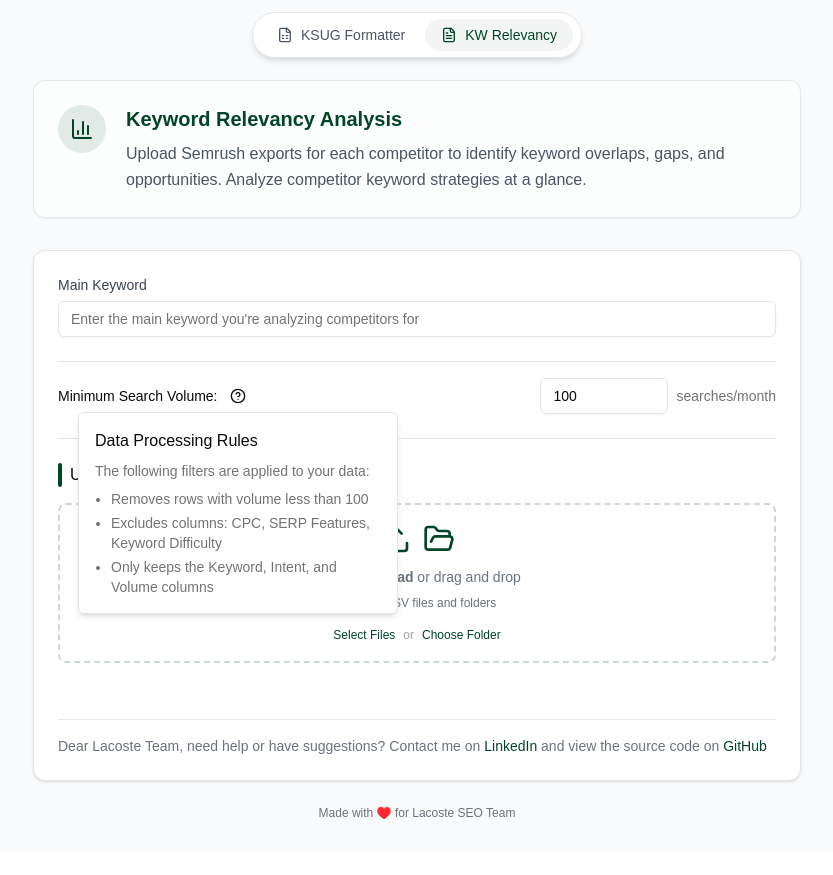
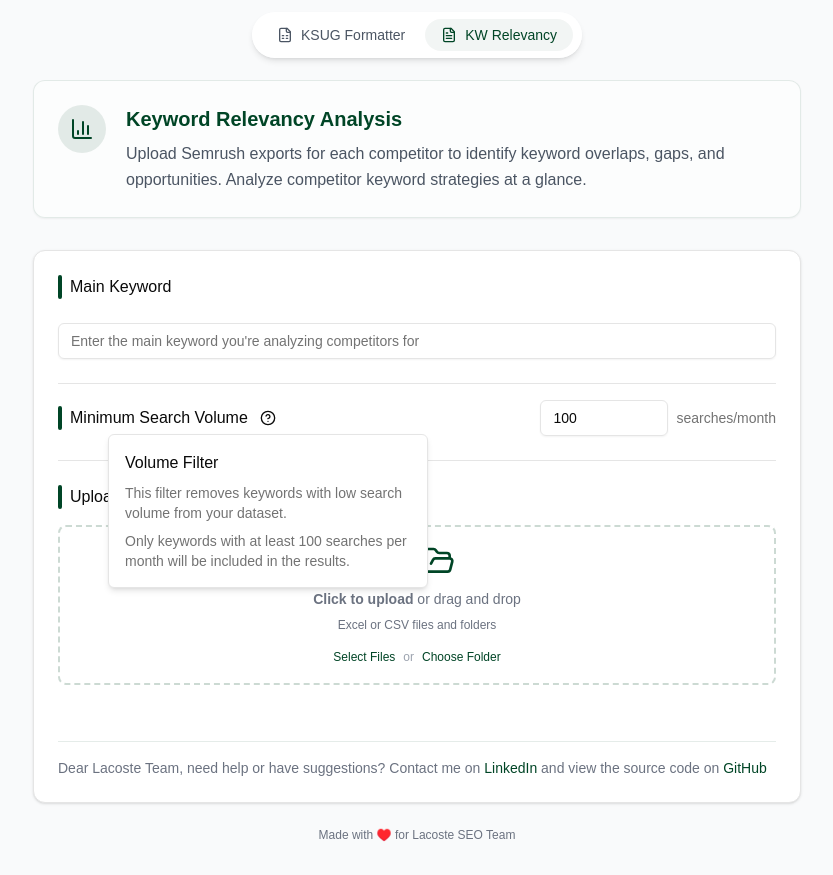
Before and after one commit to azudev4/semrush-excel-filter, a Next.js app: page /kw-relevancy in a window 1280 px wide. Both pictures are taken after a click on the button 460 px from the left and 396 px from the top of the page. Shown: the whole page, without its empty margins (223-1056 px from the left). Before the commit the page ends 853 px from the top, so only its background shows below. Built offline with nearby package versions, Linux system fonts and the light colour scheme.

Commit message:
visual enhancement & sheet order fix

```diff
--- a/src/components/container/KwRelevancyApp.tsx
+++ b/src/components/container/KwRelevancyApp.tsx
@@ -3,9 +3,6 @@ import React, { useState } from 'react';
 import {
   Card,
   CardContent,
-  CardDescription,
-  CardHeader,
-  CardTitle
 } from '@/components/ui/card';
 import {
   Alert,
@@ -24,6 +21,7 @@ import { Input } from '@/components/ui/input';
 import { FileData, DEFAULT_MIN_VOLUME } from '@/lib/constants';
 import { ToolIntro } from '@/components/common/ToolIntro';
 import { BarChart3 } from 'lucide-react';
+import { motion } from 'framer-motion';
 
 const KwRelevancyApp = () => {
   const [mainKeyword, setMainKeyword] = useState('');
@@ -119,10 +117,17 @@ const KwRelevancyApp = () => {
 
         <Card>
           <CardContent className="pt-6 space-y-6">
+            <motion.div
+              className="flex items-center gap-2 mb-4"
+              initial={{ opacity: 0, y: 0 }}
+              animate={{ opacity: 1, y: 0 }}
+              transition={{ duration: 0.2, delay: 0.1 }}
+            >
+              <div className="h-6 w-1 bg-[#004526] rounded-full" />
+              <h3 className="text-base font-medium">Main Keyword</h3>
+            </motion.div>
+
             <div>
-              <label className="text-sm font-medium text-gray-700 mb-1.5 block">
-                Main Keyword
-              </label>
               <Input
                 type="text"
                 value={mainKeyword}
--- a/src/components/excel/DownloadProgressDialog.tsx
+++ b/src/components/excel/DownloadProgressDialog.tsx
@@ -32,34 +32,34 @@ export const DownloadProgressDialog: React.FC<DownloadProgressDialogProps> = ({
 
   return (
     <Dialog open={isOpen} onOpenChange={onOpenChange}>
-      <DialogContent className="sm:max-w-md">
-        <DialogHeader>
-          <div className="flex items-center justify-center w-12 h-12 mx-auto mb-4 rounded-full bg-[#004526]/10">
+      <DialogContent className="sm:max-w-md py-8">
+        <DialogHeader className="mb-6">
+          <div className="flex items-center justify-center w-14 h-14 mx-auto mb-6 rounded-full bg-[#004526]/10">
             {processing ? (
-              <Loader2 className="w-6 h-6 text-[#004526] animate-spin" />
+              <Loader2 className="w-7 h-7 text-[#004526] animate-spin" />
             ) : (
-              <CheckCircle2 className="w-6 h-6 text-green-500" />
+              <CheckCircle2 className="w-7 h-7 text-green-500" />
             )}
           </div>
-          <DialogTitle className="text-center text-xl mb-2">
+          <DialogTitle className="text-center text-xl mb-4">
             {processing ? "Generating Keyword Analysis" : "Analysis Complete"}
           </DialogTitle>
-          <div className="flex justify-center mb-4">
-            <Badge variant="secondary" className="text-sm px-3 py-1">
+          <div className="flex justify-center">
+            <Badge variant="secondary" className="text-sm px-4 py-1.5">
               Processing {fileCount} {fileCount === 1 ? 'file' : 'files'}
             </Badge>
           </div>
         </DialogHeader>
 
         {processing ? (
-          <div className="space-y-4">
-            <div className="bg-[#004526]/5 p-4 rounded-lg border border-[#004526]/10">
+          <div className="space-y-6 px-2">
+            <div className="bg-[#004526]/5 p-5 rounded-lg border border-[#004526]/10">
               <p className="text-sm text-[#004526] font-medium text-center">
                 Analyzing keywords and generating report...
               </p>
             </div>
-            <div className="flex items-center gap-3">
-              <div className="w-8 h-8 rounded-full bg-[#004526]/10 flex items-center justify-center">
+            <div className="flex items-center gap-4 mt-4 px-2">
+              <div className="w-10 h-10 rounded-full bg-[#004526]/10 flex items-center justify-center">
                 <Download className="w-5 h-5 text-[#004526]" />
               </div>
               <div className="flex-1">
@@ -70,9 +70,9 @@ export const DownloadProgressDialog: React.FC<DownloadProgressDialogProps> = ({
             </div>
           </div>
         ) : (
-          <div className="space-y-4">
-            <div className="flex items-center gap-3 p-4 bg-green-50 rounded-lg border border-green-200">
-              <CheckCircle2 className="w-5 h-5 text-green-500 flex-shrink-0" />
+          <div className="space-y-4 px-2">
+            <div className="flex items-center gap-4 p-5 bg-green-50 rounded-lg border border-green-200">
+              <CheckCircle2 className="w-6 h-6 text-green-500 flex-shrink-0" />
               <p className="text-sm text-green-800">
                 Your keyword analysis has been successfully generated!
               </p>
--- a/src/components/excel/DownloadSection.tsx
+++ b/src/components/excel/DownloadSection.tsx
@@ -1,7 +1,13 @@
 import React from 'react';
 import { Input } from '@/components/ui/input';
 import { Button } from '@/components/ui/button';
-import { Download } from 'lucide-react';
+import { Download, HelpCircle } from 'lucide-react';
+import {
+  Popover,
+  PopoverContent,
+  PopoverTrigger,
+} from "@/components/ui/popover";
+import { motion } from 'framer-motion';
 
 interface DownloadSectionProps {
   outputFilename: string;
@@ -21,6 +27,37 @@ export const DownloadSection: React.FC<DownloadSectionProps> = ({
   disabled,
 }) => {
   return (
+    <div className="border-t pt-6">
+      <motion.div
+        className="flex items-center gap-2 mb-4"
+        initial={{ opacity: 0, y: 0 }}
+        animate={{ opacity: 1, y: 0 }}
+        transition={{ duration: 0.2, delay: 0.1 }}
+      >
+        <div className="h-6 w-1 bg-[#004526] rounded-full" />
+        <h3 className="text-base font-medium">Output Options</h3>
+        <Popover>
+          <PopoverTrigger asChild>
+            <Button variant="ghost" className="h-6 w-6 p-0">
+              <HelpCircle className="h-4 w-4" />
+            </Button>
+          </PopoverTrigger>
+          <PopoverContent className="w-80">
+            <div className="space-y-2">
+              <h4 className="font-medium">Data Processing Rules</h4>
+              <div className="text-sm text-muted-foreground space-y-2">
+                <p>The following filters are applied to your data:</p>
+                <ul className="list-disc pl-4 space-y-1">
+                  <li>Removes rows with volume less than the minimum specified</li>
+                  <li>Excludes columns: CPC, SERP Features, Keyword Difficulty</li>
+                  <li>Only keeps the Keyword, Intent, and Volume columns</li>
+                </ul>
+              </div>
+            </div>
+          </PopoverContent>
+        </Popover>
+      </motion.div>
+
       <div className="flex gap-4 items-center bg-[#004526]/5 p-4 rounded-lg border border-[#004526]/20">
         <div className="flex-1 space-y-4">
           <div>
@@ -57,5 +94,6 @@ export const DownloadSection: React.FC<DownloadSectionProps> = ({
           Download Combined File
         </Button>
       </div>
+    </div>
   );
 };
--- a/src/components/excel/StoreFilters.tsx
+++ b/src/components/excel/StoreFilters.tsx
@@ -9,6 +9,7 @@ import {
 } from "@/components/ui/popover";
 import { Plus, Store, HelpCircle, ChevronDown, ChevronUp, X } from 'lucide-react';
 import { DEFAULT_STORES } from '@/lib/constants';
+import { motion } from 'framer-motion';
 
 interface StoreFiltersProps {
   defaultShops: string[];
@@ -55,6 +56,16 @@ export const StoreFilters: React.FC<StoreFiltersProps> = ({
 
   return (
     <div className="mb-6">
+      <motion.div
+        className="flex items-center gap-2 mb-4"
+        initial={{ opacity: 0, y: 0 }}
+        animate={{ opacity: 1, y: 0 }}
+        transition={{ duration: 0.2, delay: 0.1 }}
+      >
+        <div className="h-6 w-1 bg-[#004526] rounded-full" />
+        <h3 className="text-base font-medium">Store Filters</h3>
+      </motion.div>
+
       <form onSubmit={addShop} className="flex gap-4 mb-6">
         <div className="flex-1">
           <Input
--- a/src/components/excel/VolumeFilter.tsx
+++ b/src/components/excel/VolumeFilter.tsx
@@ -7,6 +7,7 @@ import {
   PopoverTrigger,
 } from "@/components/ui/popover";
 import { HelpCircle } from 'lucide-react';
+import { motion } from 'framer-motion';
 
 interface VolumeFilterProps {
   minVolume: number;
@@ -40,9 +41,15 @@ export const VolumeFilter: React.FC<VolumeFilterProps> = ({
 
   return (
     <div className="mt-6 border-t pt-4">
-      <div className="flex items-center justify-between mb-4">
+      <motion.div
+        className="flex items-center justify-between gap-2 mb-4"
+        initial={{ opacity: 0, y: 0 }}
+        animate={{ opacity: 1, y: 0 }}
+        transition={{ duration: 0.2, delay: 0.1 }}
+      >
         <div className="flex items-center gap-2">
-          <h3 className="text-sm font-medium">Minimum Search Volume:</h3>
+          <div className="h-6 w-1 bg-[#004526] rounded-full" />
+          <h3 className="text-base font-medium">Minimum Search Volume</h3>
           <Popover>
             <PopoverTrigger asChild>
               <Button variant="ghost" className="h-6 w-6 p-0">
@@ -51,19 +58,16 @@ export const VolumeFilter: React.FC<VolumeFilterProps> = ({
             </PopoverTrigger>
             <PopoverContent className="w-80">
               <div className="space-y-2">
-                <h4 className="font-medium">Data Processing Rules</h4>
+                <h4 className="font-medium">Volume Filter</h4>
                 <div className="text-sm text-muted-foreground space-y-2">
-                  <p>The following filters are applied to your data:</p>
-                  <ul className="list-disc pl-4 space-y-1">
-                    <li>Removes rows with volume less than {minVolume}</li>
-                    <li>Excludes columns: CPC, SERP Features, Keyword Difficulty</li>
-                    <li>Only keeps the Keyword, Intent, and Volume columns</li>
-                  </ul>
+                  <p>This filter removes keywords with low search volume from your dataset.</p>
+                  <p>Only keywords with at least {minVolume} searches per month will be included in the results.</p>
                 </div>
               </div>
             </PopoverContent>
           </Popover>
         </div>
+
         <div className="flex items-center gap-2">
           <Input
             type="number"
@@ -75,7 +79,7 @@ export const VolumeFilter: React.FC<VolumeFilterProps> = ({
           />
           <span className="text-sm text-muted-foreground">searches/month</span>
         </div>
-      </div>
+      </motion.div>
     </div>
   );
 };
--- a/src/components/navigation/MainNav.tsx
+++ b/src/components/navigation/MainNav.tsx
@@ -9,6 +9,17 @@ import { motion } from 'framer-motion';
 export const MainNav = () => {
   const pathname = usePathname();
   const [prevPath, setPrevPath] = useState(pathname);
+  const [hasScrolled, setHasScrolled] = useState(false);
+
+  useEffect(() => {
+    const handleScroll = () => {
+      const scrollPosition = window.scrollY;
+      setHasScrolled(scrollPosition > 10);
+    };
+
+    window.addEventListener('scroll', handleScroll);
+    return () => window.removeEventListener('scroll', handleScroll);
+  }, []);
 
   useEffect(() => {
     if (pathname !== prevPath) {
@@ -37,7 +48,12 @@ export const MainNav = () => {
   return (
     <div className="fixed top-3 left-1/2 -translate-x-1/2 z-50">
       <motion.div
-        className="bg-white/90 backdrop-blur-sm border rounded-full px-2 py-1.5 shadow-md mb-6"
+        className={cn(
+          "backdrop-blur-sm border rounded-full px-2 py-1.5 mb-6 transition-all duration-300",
+          hasScrolled
+            ? "bg-white shadow-xl border-white/70 translate-y-1 scale-[1.03]"
+            : "bg-white/90 shadow-md border-white/50"
+        )}
         initial={{ y: -20, opacity: 0 }}
         animate={{ y: 0, opacity: 1 }}
         transition={{ duration: 0.4 }}
--- a/src/components/navigation/PageTransition.tsx
+++ b/src/components/navigation/PageTransition.tsx
@@ -10,14 +10,6 @@ export const PageTransition = ({ children }: { children: React.ReactNode }) => {
     <AnimatePresence mode="wait">
       <motion.div
         key={pathname}
-        initial={{ opacity: 0, y: 8 }}
-        animate={{ opacity: 1, y: 0 }}
-        exit={{ opacity: 0, y: -8 }}
-        transition={{
-          type: "tween",
-          duration: 0.3,
-          ease: [0.22, 1, 0.36, 1]
-        }}
         initial={{
           opacity: 0,
           y: 8,
--- a/src/lib/services/kwRelevancyProcessor.ts
+++ b/src/lib/services/kwRelevancyProcessor.ts
@@ -111,66 +111,7 @@ export const generateKwRelevancyReport = (
   const workbook = XLSX.utils.book_new();
   const usedSheetNames = new Set<string>();
 
-  // 1. First add individual sheets for each competitor
-  files.forEach(file => {
-    const worksheet = XLSX.utils.json_to_sheet(file.filteredData);
-
-    // Set column widths
-    worksheet['!cols'] = [
-      { wch: 40 }, // Keyword
-      { wch: 10 }, // Position
-      { wch: 15 }, // Volume
-      { wch: 15 }, // Type
-    ];
-
-    // Style the sheet
-    const range = XLSX.utils.decode_range(worksheet['!ref'] || 'A1:D1');
-    for (let R = range.s.r; R <= range.e.r; R++) {
-      for (let C = range.s.c; C <= range.e.c; C++) {
-        const cell_ref = XLSX.utils.encode_cell({ r: R, c: C });
-        if (!worksheet[cell_ref]) continue;
-
-        const cell = worksheet[cell_ref];
-
-        if (R === 0) {
-          cell.s = {
-            font: { bold: true, color: { rgb: "FFFFFF" } },
-            fill: { patternType: "solid", fgColor: { rgb: "004526" } },
-            alignment: { horizontal: "center", vertical: "center" },
-            border: {
-              top: { style: "thin", color: { rgb: "B0B0B0" } },
-              bottom: { style: "thin", color: { rgb: "B0B0B0" } },
-              left: { style: "thin", color: { rgb: "B0B0B0" } },
-              right: { style: "thin", color: { rgb: "B0B0B0" } }
-            }
-          };
-        } else {
-          cell.s = {
-            border: {
-              top: { style: "thin", color: { rgb: "B0B0B0" } },
-              bottom: { style: "thin", color: { rgb: "B0B0B0" } },
-              left: { style: "thin", color: { rgb: "B0B0B0" } },
-              right: { style: "thin", color: { rgb: "B0B0B0" } }
-            },
-            fill: {
-              patternType: "solid",
-              fgColor: { rgb: R % 2 ? "F0F7F4" : "FFFFFF" }
-            }
-          };
-        }
-
-        // Add number formatting for volume
-        if (C === 2 && R > 0) {
-          cell.z = '#,##0';
-        }
-      }
-    }
-
-    XLSX.utils.book_append_sheet(workbook, worksheet, file.sheetName);
-    usedSheetNames.add(file.sheetName);
-  });
-
-  // 2. Create summary data
+  // 1. Create keyword map and process data for summary
   const keywordMap = new Map<string, KeywordOccurrence>();
 
   files.forEach(file => {
@@ -230,7 +171,7 @@ export const generateKwRelevancyReport = (
       return b.totalVolume - a.totalVolume;
     });
 
-  // 3. Create summary sheet with streamlined structure
+  // 2. Create and add summary sheet FIRST
   const title = mainKeyword
     ? `Keyword Relevancy Analysis: ${mainKeyword}`
     : 'Keyword Relevancy Analysis';
@@ -364,7 +305,67 @@ export const generateKwRelevancyReport = (
     }
   }
 
+  // Add the summary sheet FIRST
   XLSX.utils.book_append_sheet(workbook, summarySheet, '📊 Summary');
+
+  // 3. Then add individual sheets for each competitor
+  files.forEach(file => {
+    const worksheet = XLSX.utils.json_to_sheet(file.filteredData);
+
+    // Set column widths
+    worksheet['!cols'] = [
+      { wch: 40 }, // Keyword
+      { wch: 10 }, // Position
+      { wch: 15 }, // Volume
+      { wch: 15 }, // Type
+    ];
+
+    // Style the sheet
+    const range = XLSX.utils.decode_range(worksheet['!ref'] || 'A1:D1');
+    for (let R = range.s.r; R <= range.e.r; R++) {
+      for (let C = range.s.c; C <= range.e.c; C++) {
+        const cell_ref = XLSX.utils.encode_cell({ r: R, c: C });
+        if (!worksheet[cell_ref]) continue;
+
+        const cell = worksheet[cell_ref];
+
+        if (R === 0) {
+          cell.s = {
+            font: { bold: true, color: { rgb: "FFFFFF" } },
+            fill: { patternType: "solid", fgColor: { rgb: "004526" } },
+            alignment: { horizontal: "center", vertical: "center" },
+            border: {
+              top: { style: "thin", color: { rgb: "B0B0B0" } },
+              bottom: { style: "thin", color: { rgb: "B0B0B0" } },
+              left: { style: "thin", color: { rgb: "B0B0B0" } },
+              right: { style: "thin", color: { rgb: "B0B0B0" } }
+            }
+          };
+        } else {
+          cell.s = {
+            border: {
+              top: { style: "thin", color: { rgb: "B0B0B0" } },
+              bottom: { style: "thin", color: { rgb: "B0B0B0" } },
+              left: { style: "thin", color: { rgb: "B0B0B0" } },
+              right: { style: "thin", color: { rgb: "B0B0B0" } }
+            },
+            fill: {
+              patternType: "solid",
+              fgColor: { rgb: R % 2 ? "F0F7F4" : "FFFFFF" }
+            }
+          };
+        }
+
+        // Add number formatting for volume
+        if (C === 2 && R > 0) {
+          cell.z = '#,##0';
+        }
+      }
+    }
+
+    XLSX.utils.book_append_sheet(workbook, worksheet, file.sheetName);
+    usedSheetNames.add(file.sheetName);
+  });
 
   // Save the workbook
   XLSX.writeFile(workbook, `${outputFilename}.xlsx`);
```
Also changed, not shown: src/components/container/ExcelFilterApp.tsx (+4 -7 lines), 1 other file (tests, documents, lock files or other folders). Lines whose indentation alone changed are shown as unchanged.
